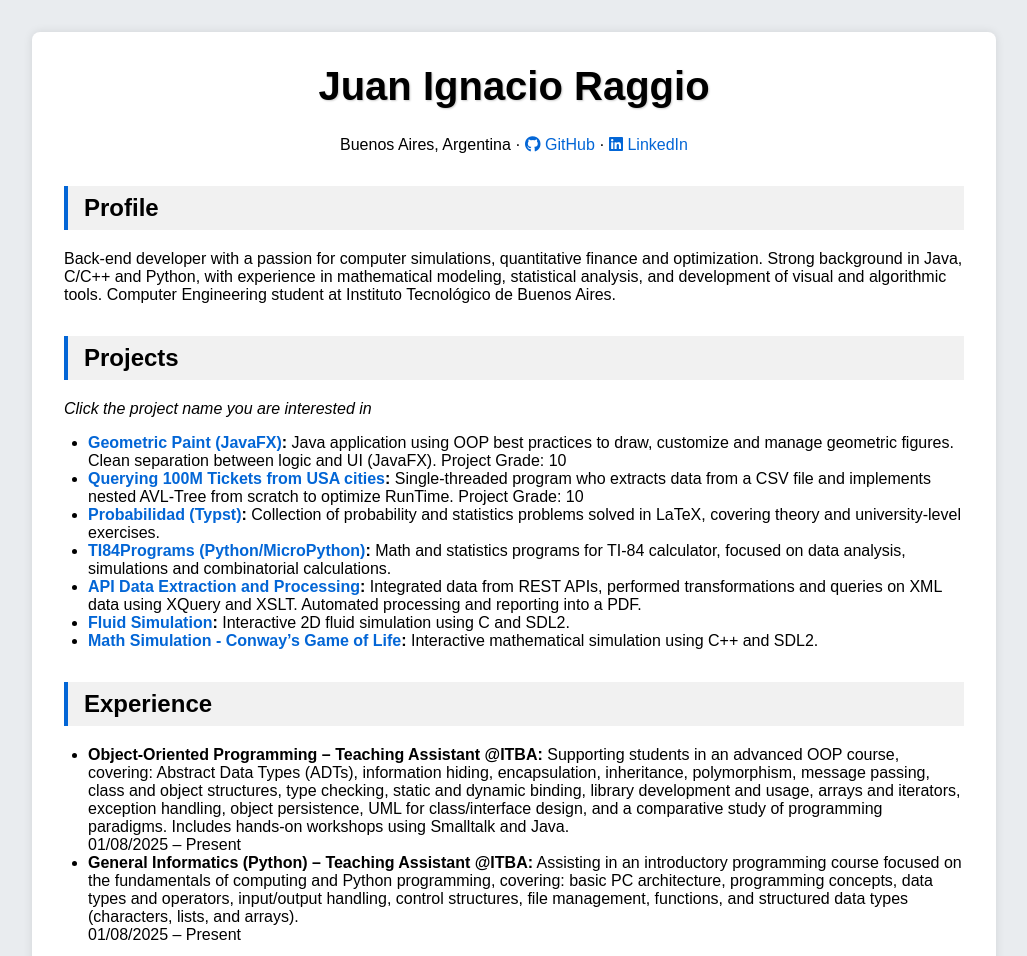
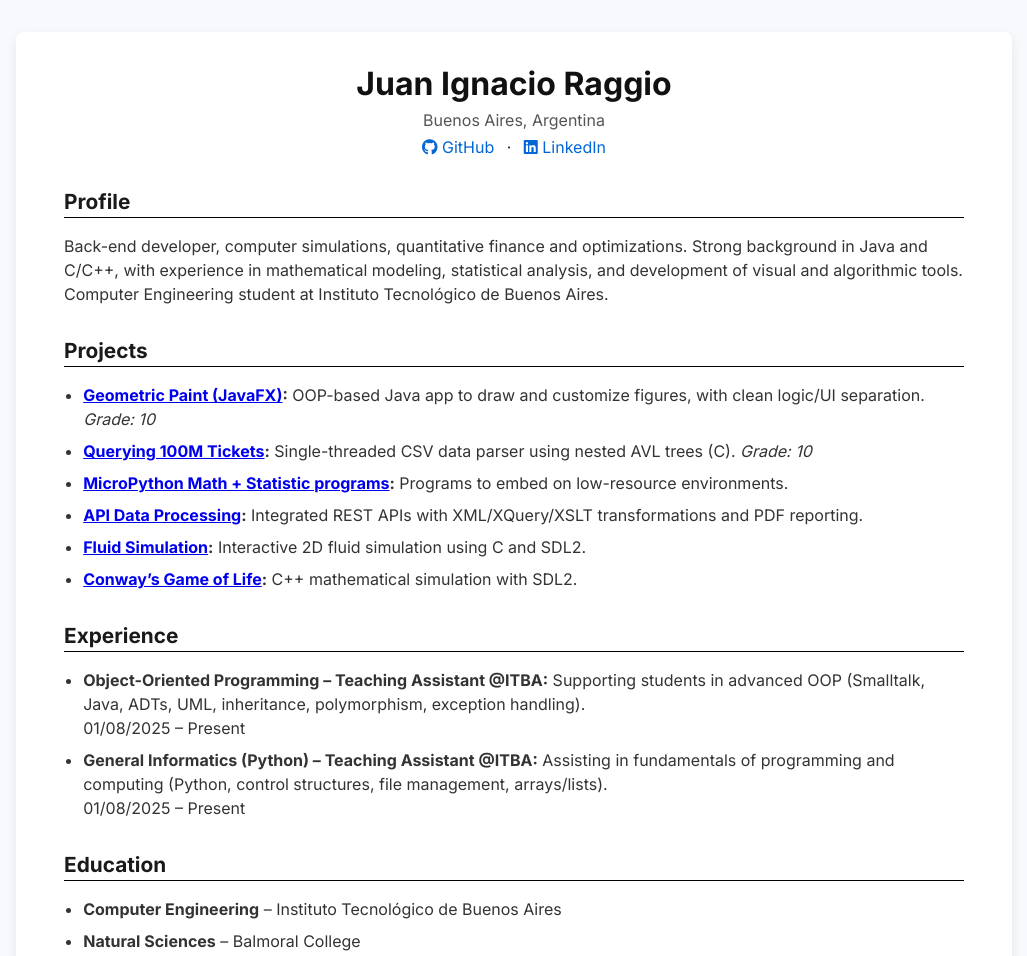
Before and after one commit to JuaniRaggio/CV-JuaniRaggio, a plain HTML site: page index.html in a window 1280 px wide. Shown: the top 956 px of the page, without its empty margins (126-1153 px from the left). Drawn offline with Linux system fonts and the light colour scheme.

Commit message:
Update format and added exp

```diff
--- a/index.html
+++ b/index.html
@@ -5,143 +5,141 @@
     <meta name="viewport" content="width=device-width, initial-scale=1.0"/>
     <title>Juan Ignacio Raggio - CV</title>
     <link rel="stylesheet" href="https://cdnjs.cloudflare.com/ajax/libs/font-awesome/6.5.0/css/all.min.css">
+    <link href="https://fonts.googleapis.com/css2?family=Inter:wght@400;600;700&display=swap" rel="stylesheet">
     <style>
         body {
-            font-family: Arial, sans-serif;
-            background: #e9ecef;
+            font-family: 'Inter', Arial, sans-serif;
+            background: #f7f9fc;
             padding: 2rem;
             margin: 0;
+            color: #222;
         }
 
         .card {
             background: #fff;
             max-width: 900px;
             margin: 0 auto;
-            padding: 2rem;
+            padding: 2rem 3rem;
             border-radius: 8px;
-            box-shadow: 0 0 10px rgba(0,0,0,0.1);
+            box-shadow: 0 4px 12px rgba(0,0,0,0.08);
         }
 
         h1 {
-            font-size: 2.5rem;
-            margin-top: 0;
-            text-shadow: 1px 1px 2px #ccc;
+            font-size: 2rem;
+            margin: 0;
+            color: #111;
+        }
+
+        .header {
+            text-align: center;
+            margin-bottom: 1rem;
+        }
+
+        .header p {
+            margin: 0.3rem 0;
+            color: #555;
+        }
+
+        .header a {
+            color: #0366d6;
+            text-decoration: none;
+            margin: 0 0.5rem;
+            font-weight: 500;
+        }
+
+        .header a:hover {
+            text-decoration: underline;
         }
 
         h2 {
-            background: #f1f1f1;
-            padding: 0.5rem 1rem;
-            border-left: 4px solid #0366d6;
+            font-size: 1.3rem;
+            color: #1a1a1a;
             margin-top: 2rem;
+            margin-bottom: 0.5rem;
+            border-bottom: 1px solid #000; /* línea negra */
+            display: block; /* ahora ocupa todo el ancho */
+            padding-bottom: 0.2rem;
         }
 
-        hr {
-            border: none;
-            border-top: 2px solid #ccc;
-            margin: 1rem 0;
-        }
-
-        a {
-            color: #0366d6;
-            text-decoration: none;
-        }
-
-        a:hover {
-            text-decoration: underline;
-        }
-
-        .center {
-            text-align: center;
-        }
-
-        .columns {
-            display: flex;
-            justify-content: space-between;
-            gap: 1rem;
-        }
-
-        .column {
-            width: 48%;
+        p, ul {
+            line-height: 1.5;
+            color: #333;
         }
 
         ul {
-            padding-left: 1.5rem;
+            padding-left: 1.2rem;
         }
 
-        ul.skills {
+        ul li {
+            margin-bottom: 0.5rem;
+        }
+
+        .skills {
             list-style: none;
             padding: 0;
-            display: flex;
-            flex-wrap: wrap;
-            gap: 0.5rem;
+            margin: 0;
+            display: grid;
+            grid-template-columns: repeat(3, minmax(100px, 1fr));
+            gap: 0.4rem 0.8rem;
         }
 
-        ul.skills li {
-            background: #dee2e6;
-            padding: 0.4rem 0.8rem;
-            border-radius: 20px;
+        .skills li {
+            background: #eef2f6;
+            padding: 0.4rem 0.6rem;
+            border-radius: 8px;
+            text-align: center;
             font-size: 0.9rem;
+            font-weight: 500;
         }
 
         @media (max-width: 600px) {
-            .columns {
-                flex-direction: column;
+            .skills {
+                grid-template-columns: repeat(2, 1fr);
             }
-            .column {
-                width: 100%;
+        }
+
+        @media print {
+            body {
+                background: #fff;
+                padding: 0;
+            }
+            .card {
+                box-shadow: none;
+                border-radius: 0;
+                padding: 1rem;
             }
         }
     </style>
 </head>
 <body>
     <div class="card">
-
-            <h1 class="center">Juan Ignacio Raggio</h1>
-            <p class="center">
-                Buenos Aires, Argentina ·
+        <div class="header">
+            <h1>Juan Ignacio Raggio</h1>
+            <p>Buenos Aires, Argentina</p>
                 <a href="https://github.com/JuaniRaggio" target="_blank"><i class="fab fa-github"></i> GitHub</a> ·
                 <a href="https://www.linkedin.com/in/juan-ignacio-raggio-1a331b2b3/" target="_blank"><i class="fab fa-linkedin"></i> LinkedIn</a>
             </p>
+        </div>
 
         <h2>Profile</h2>
         <p>
-                Back-end developer with a passion for computer simulations, quantitative finance and optimization. Strong background in Java, C/C++ and Python, with experience in mathematical modeling, statistical analysis, and development of visual and algorithmic tools. Computer Engineering student at Instituto Tecnológico de Buenos Aires.
+            Back-end developer, computer simulations, quantitative finance and optimizations. Strong background in Java and C/C++, with experience in mathematical modeling, statistical analysis, and development of visual and algorithmic tools. Computer Engineering student at Instituto Tecnológico de Buenos Aires.
         </p>
 
         <h2>Projects</h2>
-            <p><em>Click the project name you are interested in</em></p>
         <ul>
-                <li><strong><a href="https://github.com/JuaniRaggio/finalpoo">Geometric Paint (JavaFX)</a>:</strong> Java application using OOP best practices to draw, customize and manage geometric figures. Clean separation between logic and UI (JavaFX). Project Grade: 10</li>
-                <li><strong><a href="https://github.com/JuaniRaggio/finalpi">Querying 100M Tickets from USA cities</a>:</strong> Single-threaded program who extracts data from a CSV file and implements nested AVL-Tree from scratch to optimize RunTime. Project Grade: 10</li>
-                <li><strong><a href="https://github.com/JuaniRaggio/Probabilidad">Probabilidad (Typst)</a>:</strong> Collection of probability and statistics problems solved in LaTeX, covering theory and university-level exercises.</li>
-                <li><strong><a href="https://github.com/JuaniRaggio/TI84Programs">TI84Programs (Python/MicroPython)</a>:</strong> Math and statistics programs for TI-84 calculator, focused on data analysis, simulations and combinatorial calculations.</li>
-                <li><strong><a href="https://github.com/JuaniRaggio/XML_TP">API Data Extraction and Processing</a>:</strong> Integrated data from REST APIs, performed transformations and queries on XML data using XQuery and XSLT. Automated processing and reporting into a PDF.</li>
+            <li><strong><a href="https://github.com/JuaniRaggio/finalpoo">Geometric Paint (JavaFX)</a>:</strong> OOP-based Java app to draw and customize figures, with clean logic/UI separation. <em>Grade: 10</em></li>
+            <li><strong><a href="https://github.com/JuaniRaggio/finalpi">Querying 100M Tickets</a>:</strong> Single-threaded CSV data parser using nested AVL trees (C). <em>Grade: 10</em></li>
+            <li><strong><a href="https://github.com/JuaniRaggio/MicroPythonMS">MicroPython Math + Statistic programs</a>:</strong> Programs to embed on low-resource environments.</li>
+            <li><strong><a href="https://github.com/JuaniRaggio/XML_TP">API Data Processing</a>:</strong> Integrated REST APIs with XML/XQuery/XSLT transformations and PDF reporting.</li>
             <li><strong><a href="https://github.com/JuaniRaggio/fluid-simulation">Fluid Simulation</a>:</strong> Interactive 2D fluid simulation using C and SDL2.</li>
-                <li><strong><a href="https://github.com/JuaniRaggio/CGOLife-Simulation">Math Simulation - Conway’s Game of Life</a>:</strong> Interactive mathematical simulation using C++ and SDL2.</li>
-                <!-- <li><strong><a href="https://github.com/JuaniRaggio/LDSV">Live Structure Visualizer</a>:</strong> Using C++ and Qt to build a Data Structure Visualizer. Work in progress...</li> -->
+            <li><strong><a href="https://github.com/JuaniRaggio/CGOLife-Simulation">Conway’s Game of Life</a>:</strong> C++ mathematical simulation with SDL2.</li>
         </ul>
 
         <h2>Experience</h2>
         <ul>
-                <li>
-                    <strong>Object-Oriented Programming – Teaching Assistant @ITBA:</strong>
-                    Supporting students in an advanced OOP course, covering:
-                    Abstract Data Types (ADTs), information hiding, encapsulation, inheritance,
-                    polymorphism, message passing, class and object structures, type checking,
-                    static and dynamic binding, library development and usage, arrays and iterators,
-                    exception handling, object persistence, UML for class/interface design,
-                    and a comparative study of programming paradigms.
-                    Includes hands-on workshops using Smalltalk and Java.
-                    <br>01/08/2025 – Present
-                </li>
-                <li>
-                    <strong>General Informatics (Python) – Teaching Assistant @ITBA:</strong>
-                    Assisting in an introductory programming course focused on the fundamentals of computing
-                    and Python programming, covering: basic PC architecture, programming concepts,
-                    data types and operators, input/output handling, control structures, file management,
-                    functions, and structured data types (characters, lists, and arrays).
-                    <br>01/08/2025 – Present
-                </li>
+            <li><strong>Object-Oriented Programming – Teaching Assistant @ITBA:</strong> Supporting students in advanced OOP (Smalltalk, Java, ADTs, UML, inheritance, polymorphism, exception handling). <br>01/08/2025 – Present</li>
+            <li><strong>General Informatics (Python) – Teaching Assistant @ITBA:</strong> Assisting in fundamentals of programming and computing (Python, control structures, file management, arrays/lists). <br>01/08/2025 – Present</li>
         </ul>
 
         <h2>Education</h2>
@@ -154,48 +152,38 @@
         <ul>
             <li>First Certificate in English – Cambridge</li>
             <li>ICE – Cambridge (Physics, Mathematics, Biology, Environmental Management, Language, Literature)</li>
-                <li>DELF A1 - French</li>
             <li>DELF A2 - French</li>
             <li>Fat Chance: Probability from the Ground Up – Harvard University</li>
         </ul>
 
         <h2>Languages</h2>
-            <div class="columns">
-                <div class="column">
         <ul>
             <li>Spanish – Native</li>
             <li>English – Advanced</li>
+            <li>French – Basic</li>
+            <li>Korean – Basic</li>
         </ul>
-                </div>
-                <div class="column">
-                    <ul>
-                        <li>French – Basic</li>
-                        <li>Korean - Basic</li>
-                    </ul>
-                </div>
-            </div>
 
         <h2>Technical Skills</h2>
         <ul class="skills">
             <li>C/C++</li>
             <li>Qt</li>
             <li>Java</li>
+            <li>JavaFX</li>
             <li>JUnit5</li>
             <li>Maven</li>
+            <li>Bash</li>
             <li>Python</li>
-                <li>MicroPython</li>
             <li>Ruby</li>
             <li>SDL2</li>
             <li>XML</li>
             <li>XQuery</li>
             <li>XSLT</li>
-                <li>Bash</li>
             <li>Lua</li>
             <li>Elisp</li>
             <li>Typst</li>
             <li>LaTeX</li>
         </ul>
-
     </div>
 </body>
 </html>
```
Lines whose indentation alone changed are shown as unchanged.
